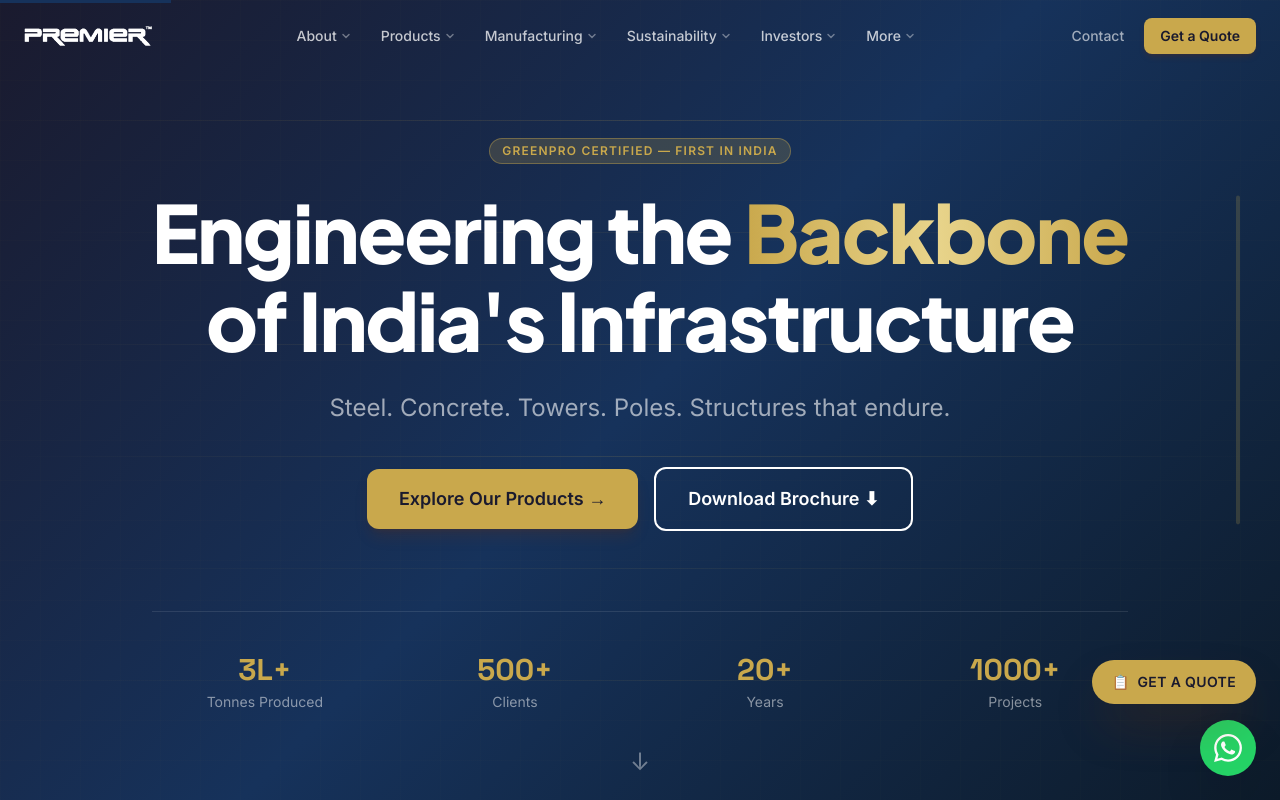
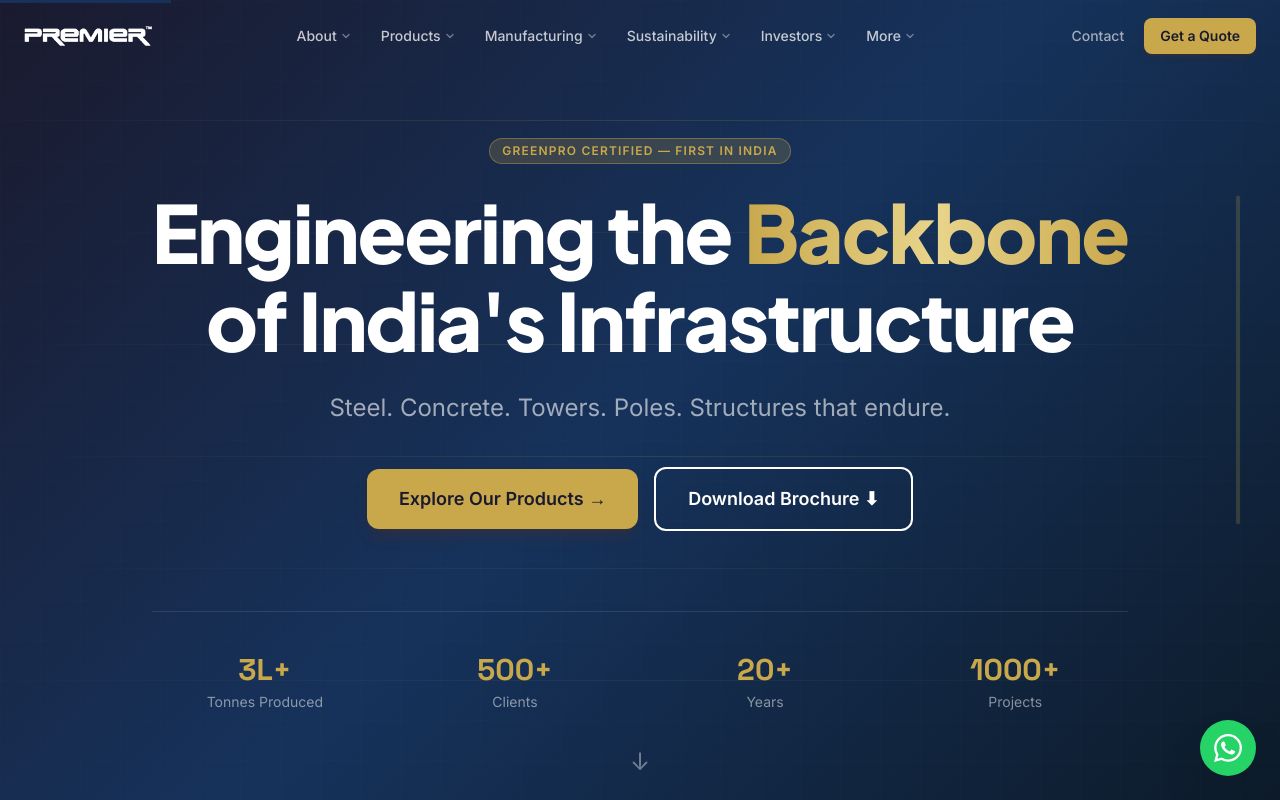
Before and after one commit to adnanabbasi0109-max/premiereweb, a Next.js app: page / in a window 1280 px wide. Shown: the top 800 px of the page. Built offline with nearby package versions, Linux system fonts and the light colour scheme.

Commit message:
Remove floating Get a Quote button from layout
Co-Authored-By: Claude Opus 4.6 <noreply@anthropic.com>

```diff
--- a/app/layout.tsx
+++ b/app/layout.tsx
@@ -4,7 +4,6 @@ import "./globals.css";
 import { Navbar } from "@/components/layout/Navbar";
 import { Footer } from "@/components/layout/Footer";
 import { ToastProvider } from "@/components/ui/Toast";
-import { FloatingQuote } from "@/components/shared/FloatingQuote";
 import { FloatingExtras } from "@/components/shared/FloatingExtras";
 
 const jakarta = Plus_Jakarta_Sans({
@@ -95,7 +94,6 @@ export default function RootLayout({
           <main id="main-content">{children}</main>
           <Footer />
           <FloatingExtras />
-          <FloatingQuote />
         </ToastProvider>
       </body>
     </html>
```
